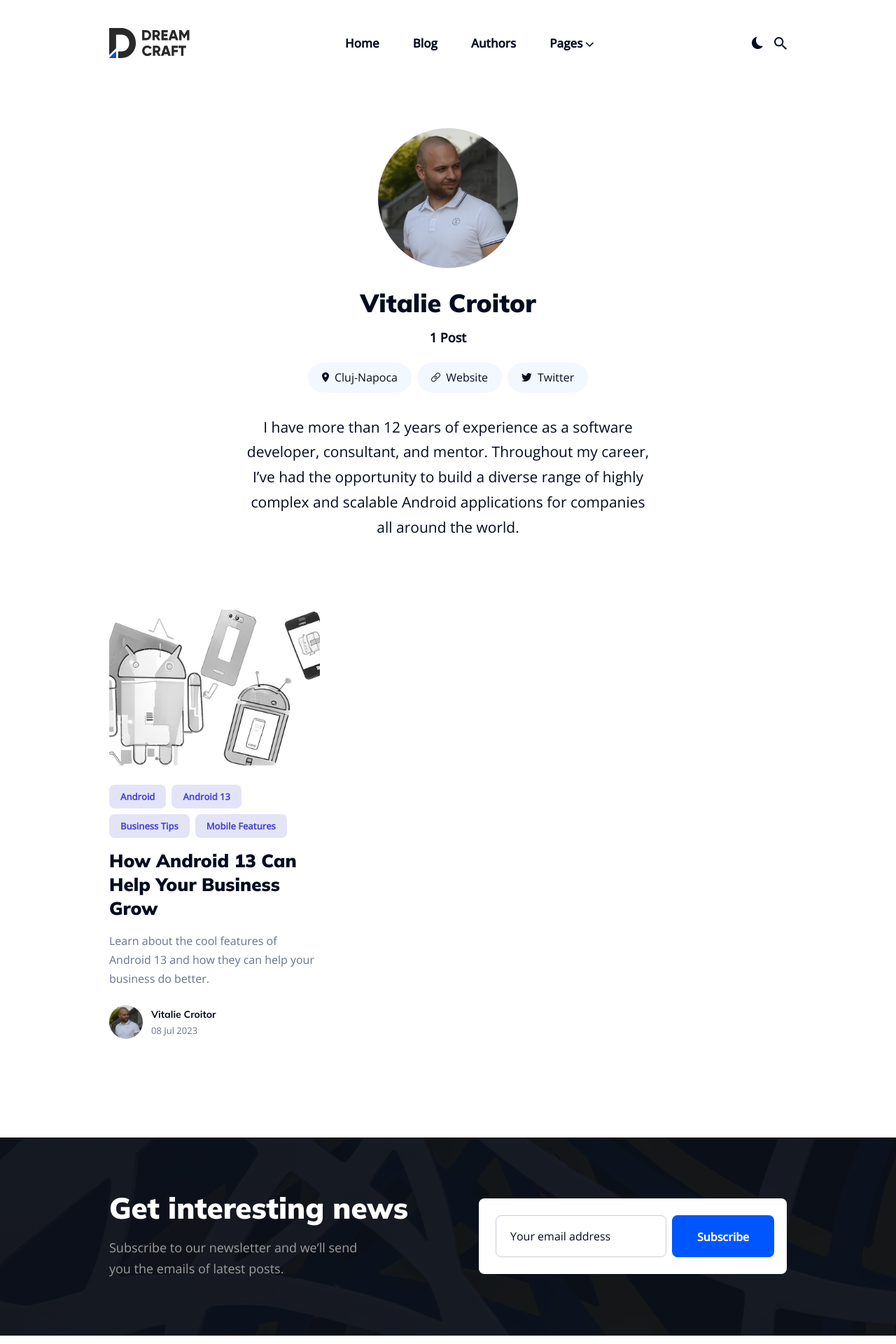
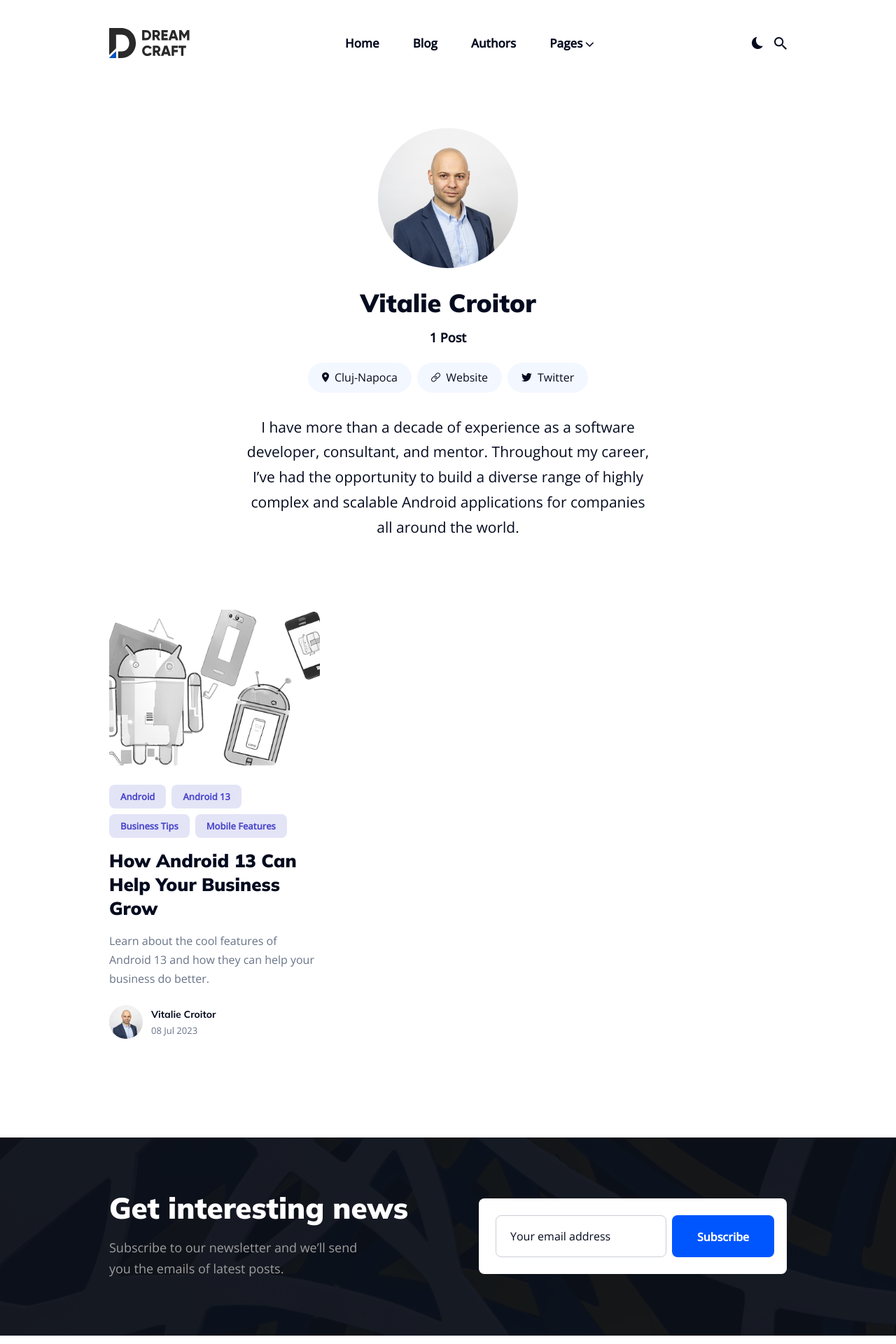
Before and after one commit to dreamcraft-io/blog, a Jekyll site: the page built from _authors/vitalie.md, in a window 1280 px wide. Shown: the top 1920 px of the page at 70% size. Built offline with Jekyll 4.4.1, drawn with Linux system fonts in a browser that asks for light colours; nearby versions of some CDN libraries.

Commit message:
Added robots.txt & sitemap.xml. Changed authors photos and description (#2)
* Added robots.txt & sitemap.xml. Changed authors photos and description

* Removed unused line

---------

Co-authored-by: Vitalie Croitor <vitalie@Vitalies-MacBook-Pro.local>

```diff
--- a/_authors/vitalie.md
+++ b/_authors/vitalie.md
@@ -1,11 +1,11 @@
 ---
 username: vitalie
 name: Vitalie Croitor
-image: '/images/profile-vitalie.jpeg'
+image: '/images/profile-vitalie.jpg'
 cover:
 location: Cluj-Napoca
 website: https://www.dreamcraft.io
 twitter: https://twitter.com/VitalieCroitor
 facebook:
 ---
-I have more than 12 years of experience as a software developer, consultant, and mentor. Throughout my career, I've had the opportunity to build a diverse range of highly complex and scalable Android applications for companies all around the world.
+I have more than a decade of experience as a software developer, consultant, and mentor. Throughout my career, I've had the opportunity to build a diverse range of highly complex and scalable Android applications for companies all around the world.
--- a/_sass/3-modules/_contact.scss
+++ b/_sass/3-modules/_contact.scss
@@ -49,3 +49,23 @@
     border-color: var(--brand-color);
   }
 }
+
+.form-success {
+  color: #00a738;
+  border-radius: 2px;
+  font-size: 20px;
+  font-weight: 900;
+  display: none;
+  text-align: center;
+  padding: 30px;
+}
+
+.form-failure {
+  color: #ff3a1b;
+  border-radius: 2px;
+  font-size: 20px;
+  font-weight: 900;
+  display: none;
+  text-align: center;
+  padding: 30px;
+}
--- /dev/null
+++ b/robots.txt
@@ -0,0 +1,4 @@
+User-agent: *
+Disallow: /
+Disallow: /_site/images/
+Allow: /_site/
```
Also changed, not shown: _authors/dragos.md (+1 -1 lines), _data/settings.yml (+8 -8 lines), _pages/contact.html (+8 -2 lines), js/mailsubmit.js (added, +98 -0 lines), sitemap.xml (added, +55 -0 lines), images/profile-dragos.jpeg (deleted), images/profile-vitalie.jpeg (deleted), images/profile-vitalie.jpg (added), 1 other file.
